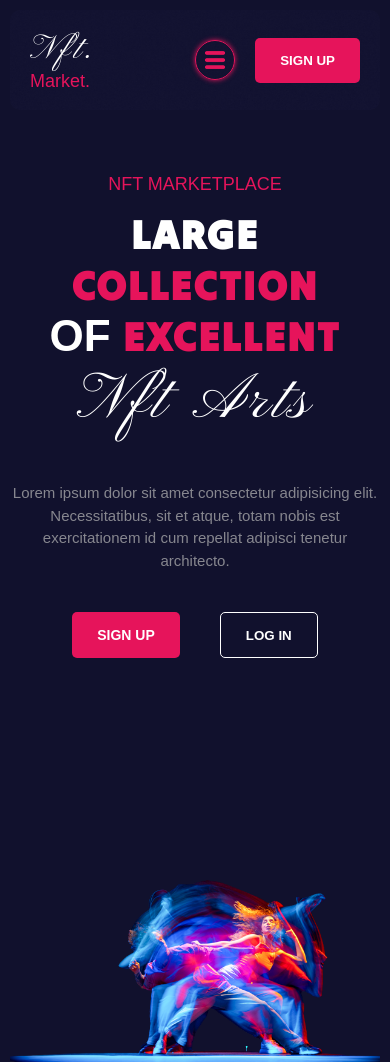
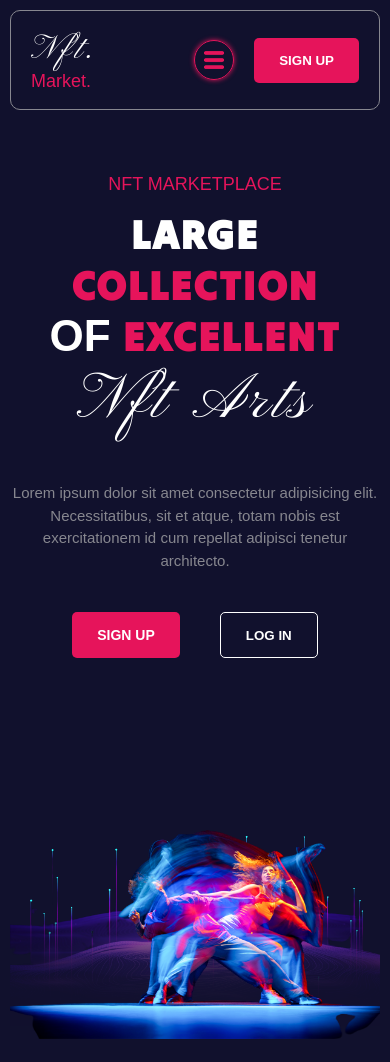
Before and after one commit to IvanPham03/NFT, a plain HTML site: page index.html in a window 390 px wide. Shown: the top 1062 px of the page. Drawn offline with Linux system fonts and the light colour scheme.

Commit message:
size hero

```diff
--- a/style/header.css
+++ b/style/header.css
@@ -16,7 +16,6 @@
 
 /* header */
 .head_foot {
-  background: url(../dist/img/bk4.png) no-repeat center center / 200%;
   height: 100px;
   display: flex;
   justify-content: space-between;
@@ -24,6 +23,7 @@
   align-self: center;
   padding: 40px;
   border-radius: 10px;
+  border: .5px solid var(--gray_text);
 }
 .head_foot .logo {
   width: 18%;
@@ -119,6 +119,8 @@
   transition: 0.4s ease-in-out all;
   /* background-clip: padding-box; */
   box-shadow: 0 10px 100px var(--main_bg) inset;
+  border-top: .5px solid var(--gray_text);
+  border-bottom: .5px solid var(--gray_text);
 }
 .function-left .nav .active span {
   border: 1px solid var(--red);
--- a/style/hero.css
+++ b/style/hero.css
@@ -114,4 +114,8 @@
     font-size: 40px;
     font-weight: 600;
   }
+  .hero .img {
+    height: 400px;
+    background: url(../dist/img/main-intro_2.png) no-repeat left center/100%, url(../dist/img/bk2-removebg.png) no-repeat center bottom 90px/ 100%;
+  }
 }
```
